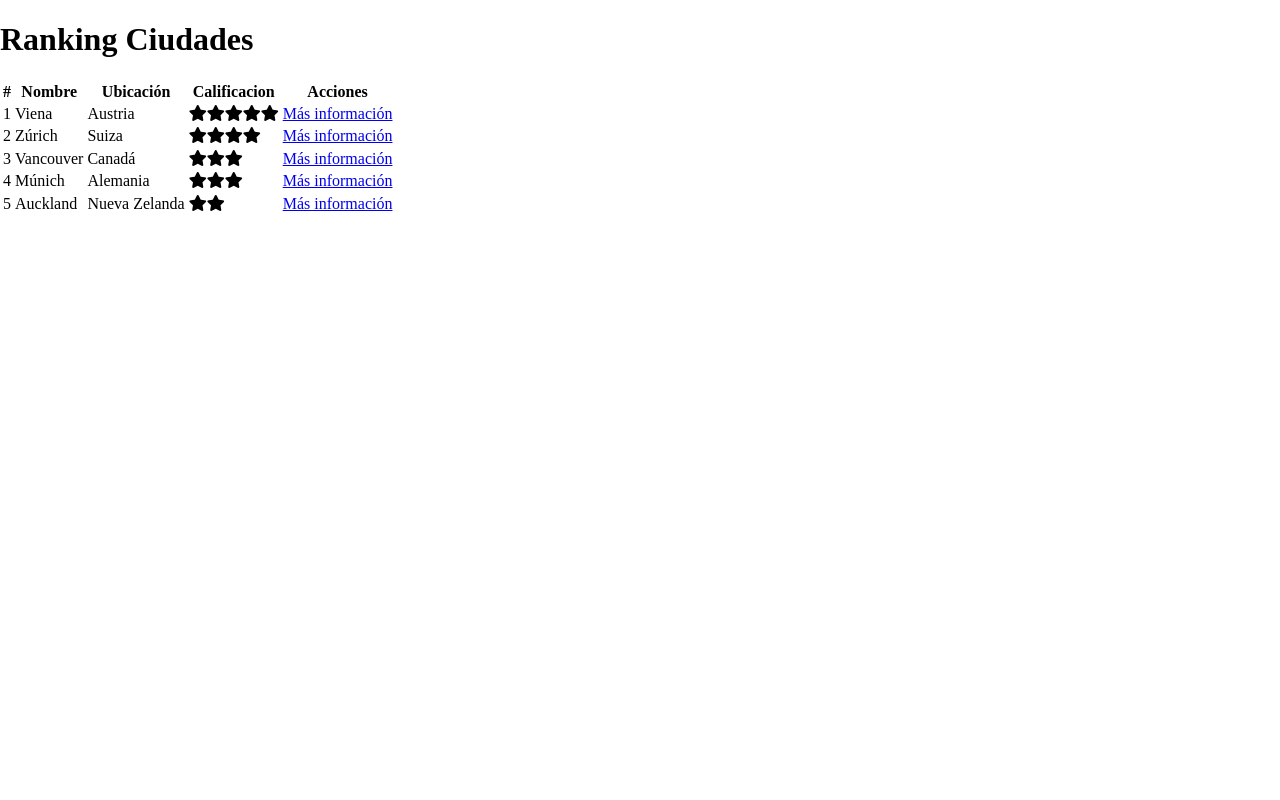
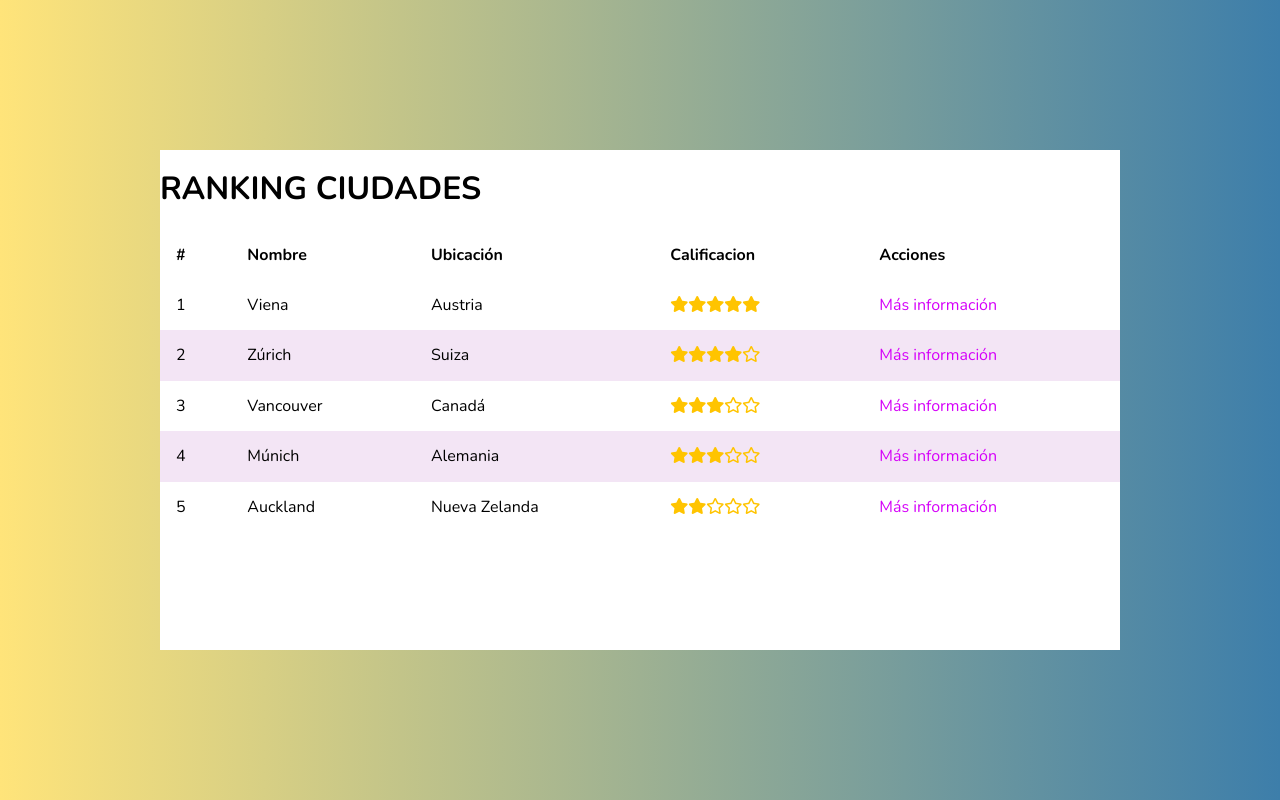
Before and after one commit to juanhcode/Web-Design-Newsletter-Responsive, a plain HTML site: page index.html in a window 1280 px wide. Drawn offline with nearby package versions, Linux system fonts and the light colour scheme.

Commit message:
Arreglar tablas

```diff
--- a/assets/css/main.css
+++ b/assets/css/main.css
@@ -5,14 +5,52 @@ Negro: #999
 Gris: #f5f5f5
 */
 
-.container{
-    background: #0B486B;  /* fallback for old browsers */
-    background: -webkit-linear-gradient(to right, #F56217, #0B486B);  /* Chrome 10-25, Safari 5.1-6 */
-    background: linear-gradient(to right, #F56217, #0B486B); /* W3C, IE 10+/ Edge, Firefox 16+, Chrome 26+, Opera 12+, Safari 7+ */
-
+html{
+    font-family: 'Nunito', sans-serif;
 }
 
+a{
+    text-decoration: none;
+    color: #d500f9;
+}
 
-td{
-    border:solid 5px;
+.tittle{
+    text-transform: uppercase;
 }
+.container{
+    background: #3D7EAA;  /* fallback for old browsers */
+    background: -webkit-linear-gradient(to right, #FFE47A, #3D7EAA);  /* Chrome 10-25, Safari 5.1-6 */
+    background: linear-gradient(to right, #FFE47A, #3D7EAA); /* W3C, IE 10+/ Edge, Firefox 16+, Chrome 26+, Opera 12+, Safari 7+ */
+    height: 100vh;
+    display:flex;
+    align-items:center;
+    justify-content:center;
+}
+
+.content{
+    max-width:960px;
+    max-height: 500px;
+    width:100%;
+    height:100%;
+    background: white;
+}
+
+.paragrahp{
+    line-height: 1.8em;
+    font-weight: 300;
+}
+
+.fa-star{
+    color:#ffc400;
+}
+
+.table{
+    width:100%;
+    border-spacing:0;
+}
+.table td, .table th{
+    padding:1em;
+    text-align:left;
+}
+
+.table tr:nth-child(even){background-color:#f3e5f5;}
--- a/index.html
+++ b/index.html
@@ -4,17 +4,18 @@
     <meta charset="UTF-8">
     <meta name="viewport" content="width=device-width, initial-scale=1.0">
     <title>Boletin</title>
+    <link href="https://fonts.googleapis.com/css2?family=Nunito:wght@300;400;700&display=swap" rel="stylesheet">
     <link rel="stylesheet" href="./font-awesome/css/all.min.css">
     <link rel="stylesheet" href="https://necolas.github.io/normalize.css/8.0.1/normalize.css">
-    <link rel="stylesheet" href="./assets/css/main.css/">
+    <link rel="stylesheet" href="assets/css/main.css">
 </head>
 <body>
     <div class="container">
         <div class="content">
             <header>
-                <h1>Ranking Ciudades</h1>
+                <h1 class="tittle">Ranking Ciudades</h1>
             </header>
-            <table>
+            <table class="table">
               <thead>
                   <th>#</th>
                   <th>Nombre</th>
@@ -36,7 +37,7 @@
                         <td>2</td>
                         <td>Zúrich</td>
                         <td>Suiza</td>
-                        <td><i class="fas fa-star"></i><i class="fas fa-star"></i><i class="fas fa-star"></i><i class="fas fa-star"></i></td>
+                        <td><i class="fas fa-star"></i><i class="fas fa-star"></i><i class="fas fa-star"></i><i class="fas fa-star"></i><i class="far fa-star"></i></td>
                         <td>
                             <a href="./ciudades/Zurich.html">Más información</a>
                         </td>
@@ -45,7 +46,7 @@
                         <td>3</td>
                         <td>Vancouver</td>
                         <td>Canadá</td>
-                        <td><i class="fas fa-star"></i><i class="fas fa-star"></i><i class="fas fa-star"></i></td>
+                        <td><i class="fas fa-star"></i><i class="fas fa-star"></i><i class="fas fa-star"></i><i class="far fa-star"></i><i class="far fa-star"></i></td>
                         <td>
                             <a href="./ciudades/Vancouver.html">Más información</a>
                         </td>
@@ -54,7 +55,7 @@
                         <td>4</td>
                         <td>Múnich</td>
                         <td>Alemania</td>
-                        <td><i class="fas fa-star"></i><i class="fas fa-star"></i><i class="fas fa-star"></i></td>
+                        <td><i class="fas fa-star"></i><i class="fas fa-star"></i><i class="fas fa-star"></i><i class="far fa-star"></i><i class="far fa-star"></i></td>
                         <td>
                             <a href="./ciudades/Munich.html">Más información</a>
                         </td>
@@ -63,7 +64,7 @@
                         <td>5</td>
                         <td>Auckland</td>
                         <td>Nueva Zelanda</td>
-                        <td><i class="fas fa-star"></i><i class="fas fa-star"></i></td>
+                        <td><i class="fas fa-star"></i><i class="fas fa-star"></i><i class="far fa-star"></i><i class="far fa-star"></i><i class="far fa-star"></i></td>
                         <td>
                             <a href="./ciudades/Auckland.html">Más información</a>
                         </td>
```
Also changed, not shown: ciudades/viena.html (+4 -3 lines).
